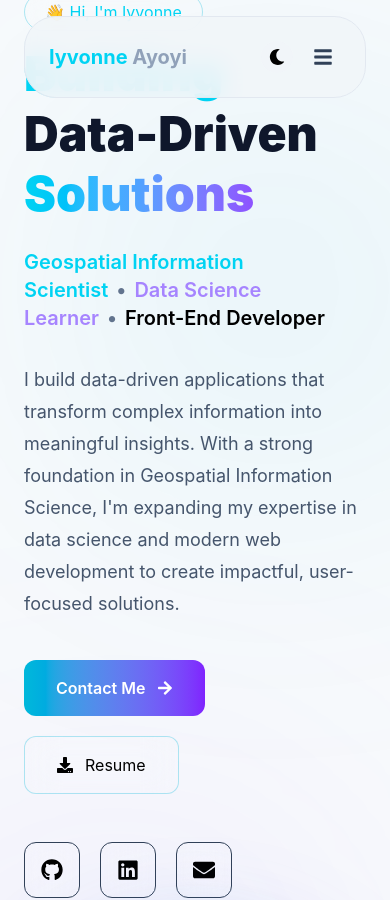
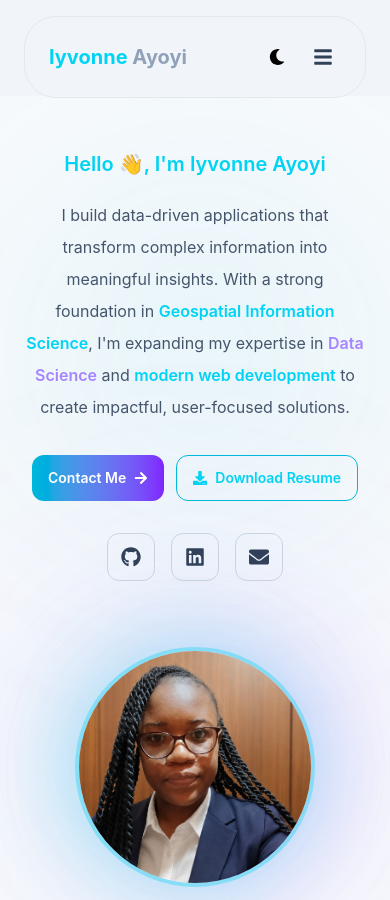
Before and after one commit to IyvonneAyoyi/Iyvonne-Ayoyi, a React (Vite) app: page / in a window 390 px wide. Shown: the top 900 px of the page. Built offline with nearby package versions, Linux system fonts and the light colour scheme.

Commit message:
Improve hero section responsiveness and layout spacing

```diff
--- a/src/App.jsx
+++ b/src/App.jsx
@@ -6,7 +6,7 @@ function App() {
     <div className="min-h-screen bg-slate-100 dark:bg-slate-900 transition-colors duration-300">
       <Navbar />
 
-      <main>
+      <main  className="pt-24 lg:pt-20">
         <Hero />
       </main>
     </div>
--- a/src/components/Hero.jsx
+++ b/src/components/Hero.jsx
@@ -8,186 +8,175 @@ const Hero = () => {
   return (
     <section
   id="home"
-      className="relative min-h-screen flex items-center overflow-hidden
-      bg-slate-50 dark:bg-[#030712]"
-    >
+  className="
+    relative
+    min-h-screen
+    overflow-hidden
+    bg-slate-50
+    dark:bg-[#030712]">
+
       {/* Background Glow */}
-      <div className="absolute inset-0 overflow-hidden">
-        <div
-          className="absolute top-24 left-20 w-96 h-96
-          rounded-full bg-cyan-500/10 blur-[140px]"
-        />
-
-        <div
-          className="absolute bottom-20 right-20 w-96 h-96
-          rounded-full bg-violet-500/10 blur-[140px]"
-        />
+      <div className="absolute inset-0 overflow-hidden pointer-events-none">
+        <div className="absolute top-24 left-10 w-80 h-80 rounded-full bg-cyan-500/10 blur-[130px]" />
+        <div className="absolute bottom-10 right-10 w-80 h-80 rounded-full bg-violet-500/10 blur-[130px]" />
       </div>
 
     <div
-        className="relative z-10 max-w-7xl mx-auto
-        px-6 lg:px-10 w-full
-        grid lg:grid-cols-2
-        items-center gap-16"
+  className="
+    relative
+    z-10
+    max-w-7xl
+    mx-auto
+    px-6
+    lg:px-10
+    py-10
+    lg:py-16
+    w-full
+    min-h-screen
+    grid
+    lg:grid-cols-2
+    gap-10
+    lg:gap-16
+    items-center">
+
+        {/* LEFT */}
+        <motion.div
+          initial={{ opacity: 0, x: -40 }}
+          animate={{ opacity: 1, x: 0 }}
+          transition={{ duration: 0.8 }}
+          className="text-center lg:text-left"
         >
-        {/* LEFT */}
-
-        <div>
-
-          {/* Greeting */}
-
-          <motion.div
-            initial={{ opacity: 0, y: 20 }}
-            animate={{ opacity: 1, y: 0 }}
-            transition={{ delay: .2 }}
-            className="inline-block mb-5"
+          {/* Heading */}
+          <h1
+            className="
+              text-xl
+              sm:text-2xl
+              md:text-3xl
+              lg:text-4xl
+              font-semibold
+              leading-normal
+              text-cyan-400
+              mb-5
+              lg:mb-8
+            "
           >
-            <span
-              className="px-5 py-2 rounded-full
-              border border-cyan-500/30
-              bg-white/10 backdrop-blur-md
-              text-cyan-400"
-            >
-              👋 Hi, I'm Iyvonne
-            </span>
-          </motion.div>
-
-          {/* Heading */}
-
-          <motion.h1
-            initial={{ opacity:0,x:-40 }}
-            animate={{ opacity:1,x:0 }}
-            transition={{ delay:.3 }}
-            className="text-5xl md:text-7xl font-black leading-tight"
-          >
-            <span className="text-cyan-400">
-              Building
-            </span>
-
-            <br />
-
-            <span className="dark:text-white text-slate-900">
-              Data-Driven
-            </span>
-
-            <br />
-
-            <span className="bg-gradient-to-r
-            from-cyan-400
-            via-blue-400
-            to-violet-500
-            bg-clip-text
-            text-transparent">
-              Solutions
-            </span>
-          </motion.h1>
-
-          {/* Subtitle */}
-
-          <motion.p
-            initial={{opacity:0,y:20}}
-            animate={{opacity:1,y:0}}
-            transition={{delay:.5}}
-            className="mt-6 text-xl font-semibold"
-          >
-            <span className="text-cyan-400">
-              Geospatial Information Scientist
-            </span>
-
-            <span className="mx-2 text-slate-500">
-              •
-            </span>
-
-            <span className="text-violet-400">
-              Data Science Learner
-            </span>
-
-            <span className="mx-2 text-slate-500">
-              •
-            </span>
-
-            <span className="dark:text-slate-300">
-              Front-End Developer
-            </span>
-          </motion.p>
+            Hello 👋, I'm Iyvonne Ayoyi
+          </h1>
 
           {/* Description */}
-
-          <motion.p
-            initial={{opacity:0}}
-            animate={{opacity:1}}
-            transition={{delay:.7}}
-            className="mt-8 text-lg leading-8
-            text-slate-600 dark:text-slate-400
-            max-w-xl"
+          <p
+            className="
+              text-base
+              sm:text-lg
+              lg:text-xl
+              leading-8
+              lg:leading-9
+              max-w-lg
+              mx-auto
+              lg:mx-0
+              text-slate-600
+              dark:text-slate-300
+            "
           >
             I build data-driven applications that transform complex
-            information into meaningful insights. With a strong
-            foundation in Geospatial Information Science, I'm expanding
-            my expertise in data science and modern web development to
-            create impactful, user-focused solutions.
-          </motion.p>
+            information into meaningful insights. With a strong foundation
+            in{" "}
+            <span className="text-cyan-400 font-semibold">
+              Geospatial Information Science
+            </span>
+            , I'm expanding my expertise in{" "}
+            <span className="text-violet-400 font-semibold">
+              Data Science
+            </span>{" "}
+            and{" "}
+            <span className="text-cyan-400 font-semibold">
+              modern web development
+            </span>{" "}
+            to create impactful, user-focused solutions.
+          </p>
 
-          {/* Buttons */}
-
-          <motion.div
-            initial={{opacity:0,y:20}}
-            animate={{opacity:1,y:0}}
-            transition={{delay:.9}}
-            className="flex flex-wrap gap-5 mt-10"
+          {/* CTA Buttons */}
+          <div
+            className="
+              flex
+              justify-center
+              lg:justify-start
+              gap-3
+              mt-8
+              lg:mt-10
+            "
           >
             <a
               href="#contact"
-              className="flex items-center gap-3
-              px-8 py-4 rounded-xl
+              className="
+                inline-flex
+                items-center
+                justify-center
+                gap-2
+                px-4
+                sm:px-6
+                py-3
+                rounded-xl
                 bg-gradient-to-r
                 from-cyan-500
                 to-violet-600
-              text-white font-semibold
+                text-white
+                text-sm
+                sm:text-base
+                font-semibold
                 hover:scale-105
-              transition"
+                transition
+              "
             >
               Contact Me
-              <FaArrowRight />
+              <FaArrowRight size={14} />
             </a>
 
             <a
               href={resume}
               download
-              className="flex items-center gap-3
-              px-8 py-4 rounded-xl
-              border border-cyan-500/30
-              backdrop-blur-lg
-              bg-white/5
-              hover:bg-white/10
-              transition"
+              className="
+                inline-flex
+                items-center
+                justify-center
+                gap-2
+                px-4
+                sm:px-6
+                py-3
+                rounded-xl
+                border
+                border-cyan-500
+                text-cyan-400
+                text-sm
+                sm:text-base
+                font-semibold
+                hover:bg-cyan-500
+                hover:text-white
+                transition
+              "
             >
-              <FaDownload />
+              <FaDownload size={14} />
+              Download Resume
+            </a>
+          </div>
 
-              Resume
-            </a>
+          {/* Social Links */}
+          <div className="mt-8 flex justify-center lg:justify-start">
+            <SocialLinks />
+          </div>
         </motion.div>
 
-          <div className="mt-12">
-            <SocialLinks />
-          </div>
-
-        </div>
-
         {/* RIGHT */}
-
         <motion.div
-          initial={{opacity:0,scale:.8}}
-          animate={{opacity:1,scale:1}}
-          transition={{duration:.8}}
+          initial={{ opacity: 0, scale: 0.85 }}
+          animate={{ opacity: 1, scale: 1 }}
+          transition={{ duration: 0.8 }}
           className="flex justify-center"
         >
           <div className="relative">
-
-            {/* Glow */}
-
             <div
-              className="absolute
+              className="
+                absolute
                 inset-0
                 rounded-full
                 bg-gradient-to-r
@@ -195,27 +184,29 @@ const Hero = () => {
                 to-violet-600
                 blur-3xl
                 opacity-30
-              animate-pulse"
+              "
             />
 
             <img
               src={profile}
               alt="Iyvonne Ayoyi"
-              className="relative
-              w-80
-              h-80
-              lg:w-[480px]
-              lg:h-[480px]
+              className="
+                relative
+                w-60
+                h-60
+                sm:w-72
+                sm:h-72
+                lg:w-[430px]
+                lg:h-[430px]
                 rounded-full
                 object-cover
                 border-4
-              border-cyan-400/50
-              shadow-[0_0_80px_rgba(34,211,238,.25)]"
+                border-cyan-400/40
+                shadow-[0_0_70px_rgba(34,211,238,.25)]
+              "
             />
-
           </div>
         </motion.div>
-
       </div>
     </section>
   );
--- a/src/components/SocialLinks.jsx
+++ b/src/components/SocialLinks.jsx
@@ -6,49 +6,88 @@ import {
 
 const SocialLinks = () => {
   return (
-    <div className="flex gap-5">
+    <div className="flex gap-4">
 
       <a
         href="https://github.com/IyvonneAyoyi"
         target="_blank"
         rel="noreferrer"
-        className="p-4 rounded-xl
+        aria-label="GitHub"
+        className="
+        w-12
+        h-12
+        rounded-xl
+        flex
+        items-center
+        justify-center
+        border
+        border-slate-300
+        dark:border-slate-700
+        text-slate-700
+        dark:text-white
         bg-white/5
-        backdrop-blur-lg
-        border border-slate-700
+        backdrop-blur-md
         hover:border-cyan-400
-        hover:scale-110
-        transition"
+        hover:text-cyan-400
+        hover:-translate-y-1
+        transition-all
+        duration-300"
       >
-        <FaGithub size={22}/>
+        <FaGithub size={20} />
       </a>
 
       <a
         href="https://www.linkedin.com/in/iyvonne-ayoyi-a265192a9/"
         target="_blank"
         rel="noreferrer"
-        className="p-4 rounded-xl
+        aria-label="LinkedIn"
+        className="
+        w-12
+        h-12
+        rounded-xl
+        flex
+        items-center
+        justify-center
+        border
+        border-slate-300
+        dark:border-slate-700
+        text-slate-700
+        dark:text-white
         bg-white/5
-        backdrop-blur-lg
-        border border-slate-700
+        backdrop-blur-md
         hover:border-cyan-400
-        hover:scale-110
-        transition"
+        hover:text-cyan-400
+        hover:-translate-y-1
+        transition-all
+        duration-300"
       >
-        <FaLinkedin size={22}/>
+        <FaLinkedin size={20} />
       </a>
 
       <a
         href="mailto:iyvonneayoyi@gmail.com"
-        className="p-4 rounded-xl
+        aria-label="Email"
+        className="
+        w-12
+        h-12
+        rounded-xl
+        flex
+        items-center
+        justify-center
+        border
+        border-slate-300
+        dark:border-slate-700
+        text-slate-700
+        dark:text-white
         bg-white/5
-        backdrop-blur-lg
-        border border-slate-700
+        backdrop-blur-md
         hover:border-cyan-400
-        hover:scale-110
-        transition"
+        hover:text-cyan-400
+        hover:-translate-y-1
+        transition-all
+        duration-300"
       >
-        <FaEnvelope size={22}/>
+        <FaEnvelope size={20} />
       </a>
 
     </div>
```
Lines whose indentation alone changed are shown as unchanged.
